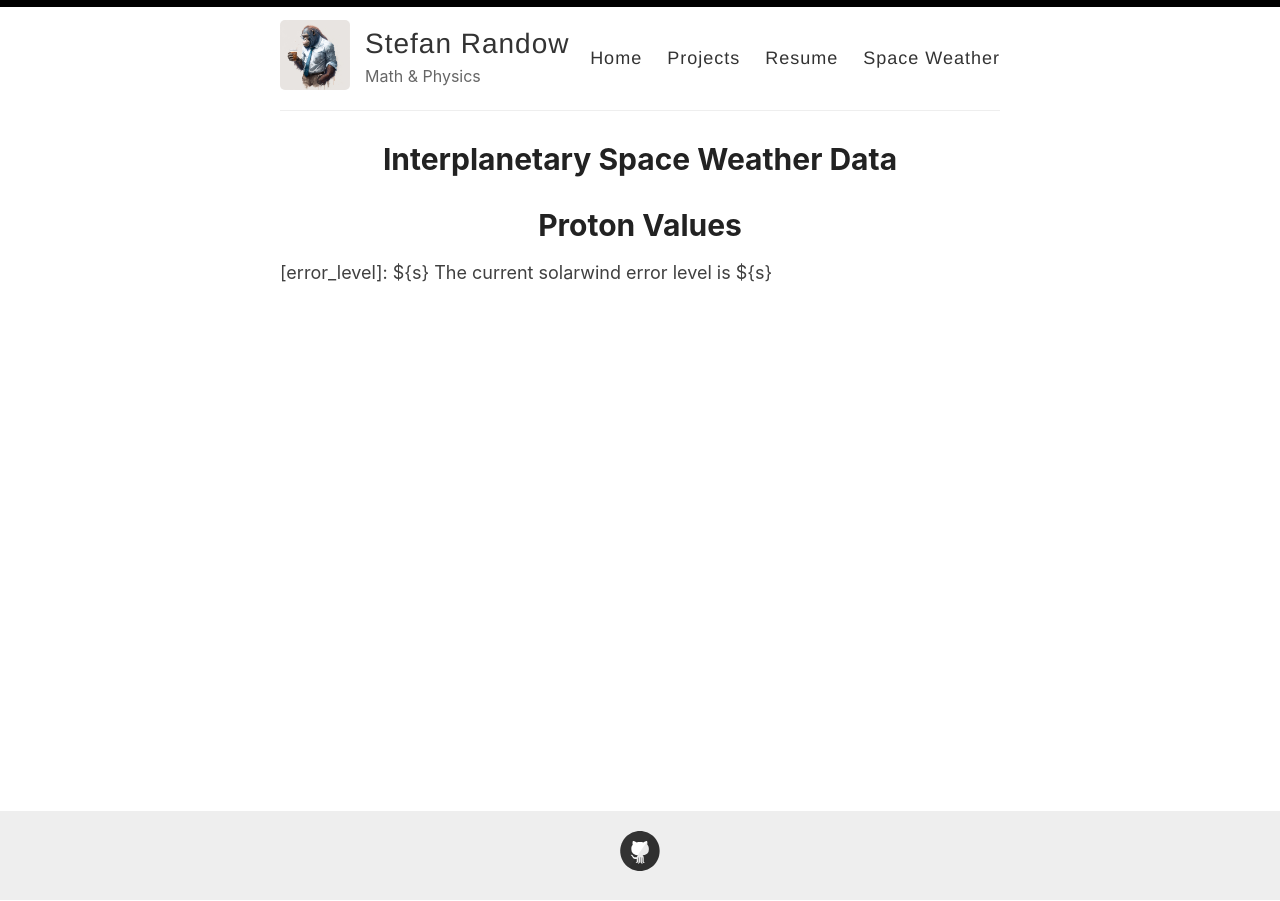
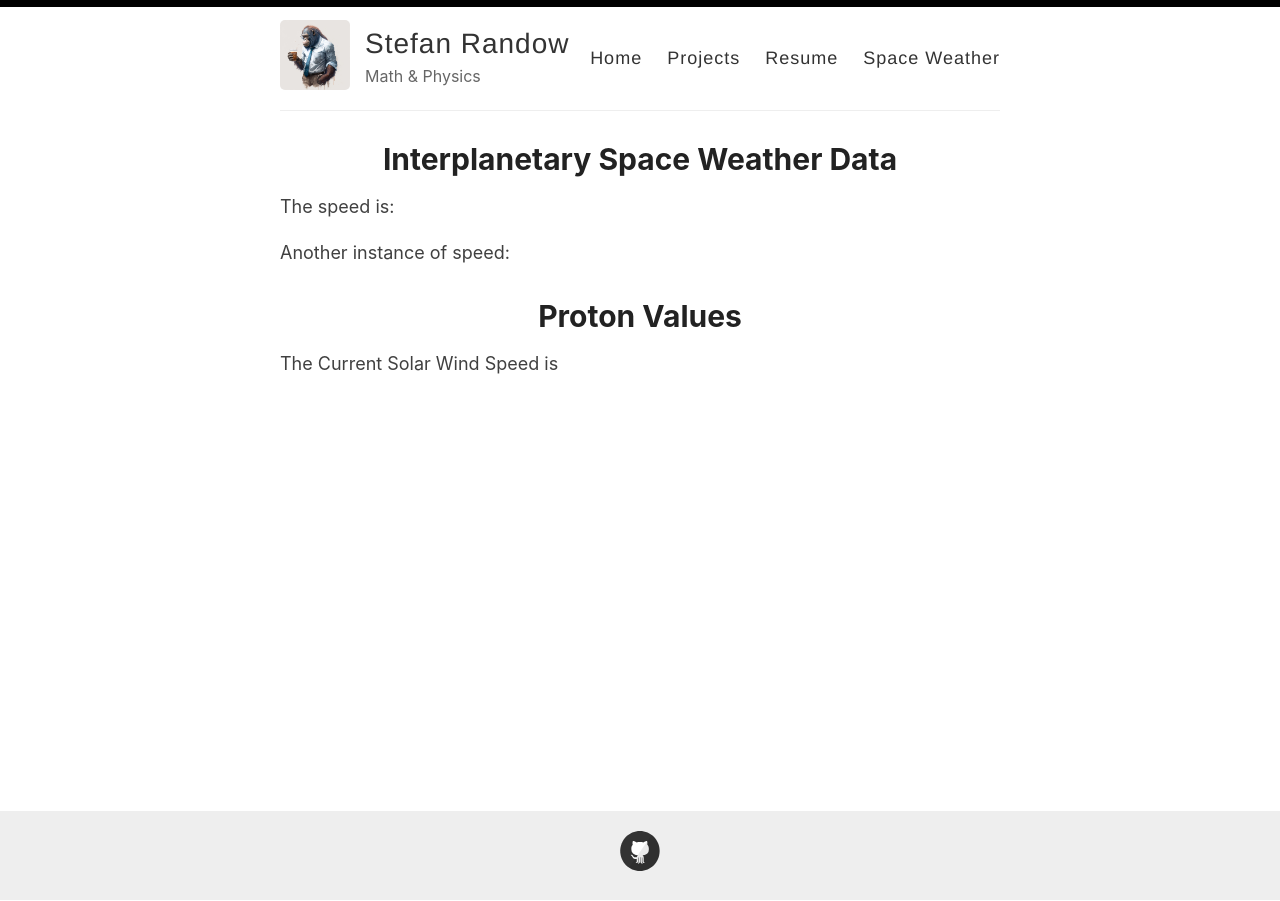
Before and after one commit to StefanRandow/StefanRandow.github.io, a Jekyll site: the page built from _pages/Space-Weather.html, in a window 1280 px wide. Built offline with Jekyll 4.4.1, drawn with Linux system fonts in a browser that asks for light colours; some of the changed lines change nothing that is shown.

Commit message:
Update Space-Weather.html

```diff
--- a/_pages/Space-Weather.html
+++ b/_pages/Space-Weather.html
@@ -10,35 +10,53 @@
   <title>Proton Values</title>
   <script src="./javascripts/protonData.js"></script>
   <script>
-    async function getProtonValues() {
-      // Call the getProton function to retrieve the values
-      const { s, speed, density, temperature } = await getProton();
+  async function getProtonValues() {
+    // Call the getProton function to retrieve the values
+    const { s, speed, density, temperature } = await getProton();
 
-      if (s == 0 || s == 1) {
-        // Update HTML elements with the values
-        document.getElementById("error-level").textContent = `Error level: ${s}`;
-        document.getElementById("density").textContent = `Density: ${density}`;
-        document.getElementById("wind-speed").textContent = `Wind Speed: ${speed}`;
-        document.getElementById("temperature").textContent = `Temperature: ${temperature}`;
-      } else {
-        // Update HTML element with error message
-        document.getElementById("error-level").textContent = "Error level is greater than 1, please try again later!";
+    if (s == 0 || s == 1) {
+      // Create a new <span> element
+      const spanElement = document.createElement('span');
+      spanElement.id = 'speedValue';
+      spanElement.textContent = speed;
+
+      const spanElement = document.createElement('span');
+      spanElement.id = 'densityValue';
+      spanElement.textContent = density;
+
+      const spanElement = document.createElement('span');
+      spanElement.id = 'tempValue';
+      spanElement.textContent = temperature;
+
+    else {
+      const spanElement = document.createElement('span');
+      spanElement.id = 'speedValue';
+      spanElement.textContent = 'Error, Bad Data';
+
+      const spanElement = document.createElement('span');
+      spanElement.id = 'densityValue';
+      spanElement.textContent = 'Error, Bad Data';
+
+      const spanElement = document.createElement('span');
+      spanElement.id = 'tempValue';
+      spanElement.textContent = 'Error, Bad Data';
       }
     }
+  }
 
-    // Call the printProtonValues function initially
-    printProtonValues();
+  // Call the function to populate the value
+  getProtonValues();
+  setInterval(printProtonValues, 60000);
+</script>
 
-    // Schedule the printProtonValues function to run every minute
-    setInterval(printProtonValues, 60000);
-  </script>
+<!-- Example usage of the speed value -->
+<p>The speed is: <span class="speed"></span></p>
+<p>Another instance of speed: <span class="speed"></span></p>
+
 </head>
 <body>
   <h1>Proton Values</h1>
-  <div class="Data" markdown="1">
-    [error_level]: ${s}
-  The current solarwind error level is ${s}
-  </div>
+  <p> The Current Solar Wind Speed is <span id='speedValue'></span>
 
 </body>
 </html>
```
